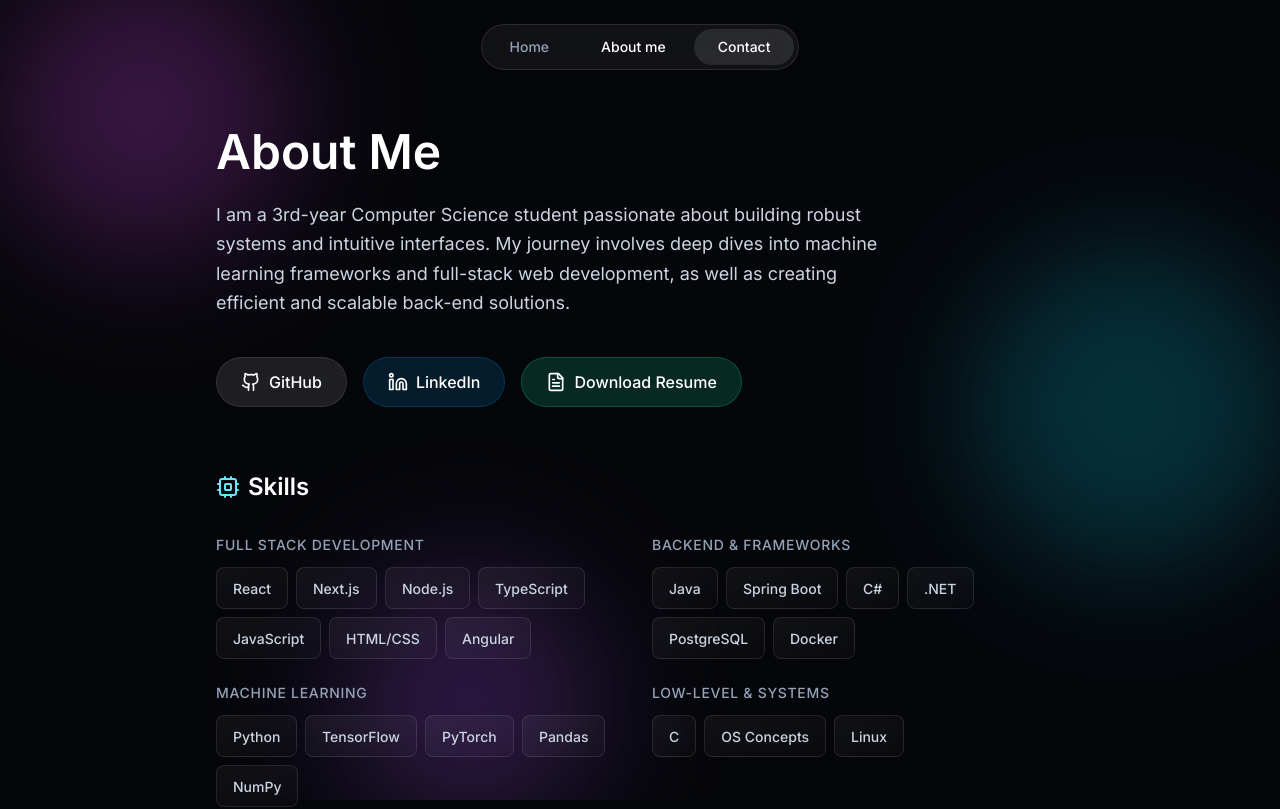
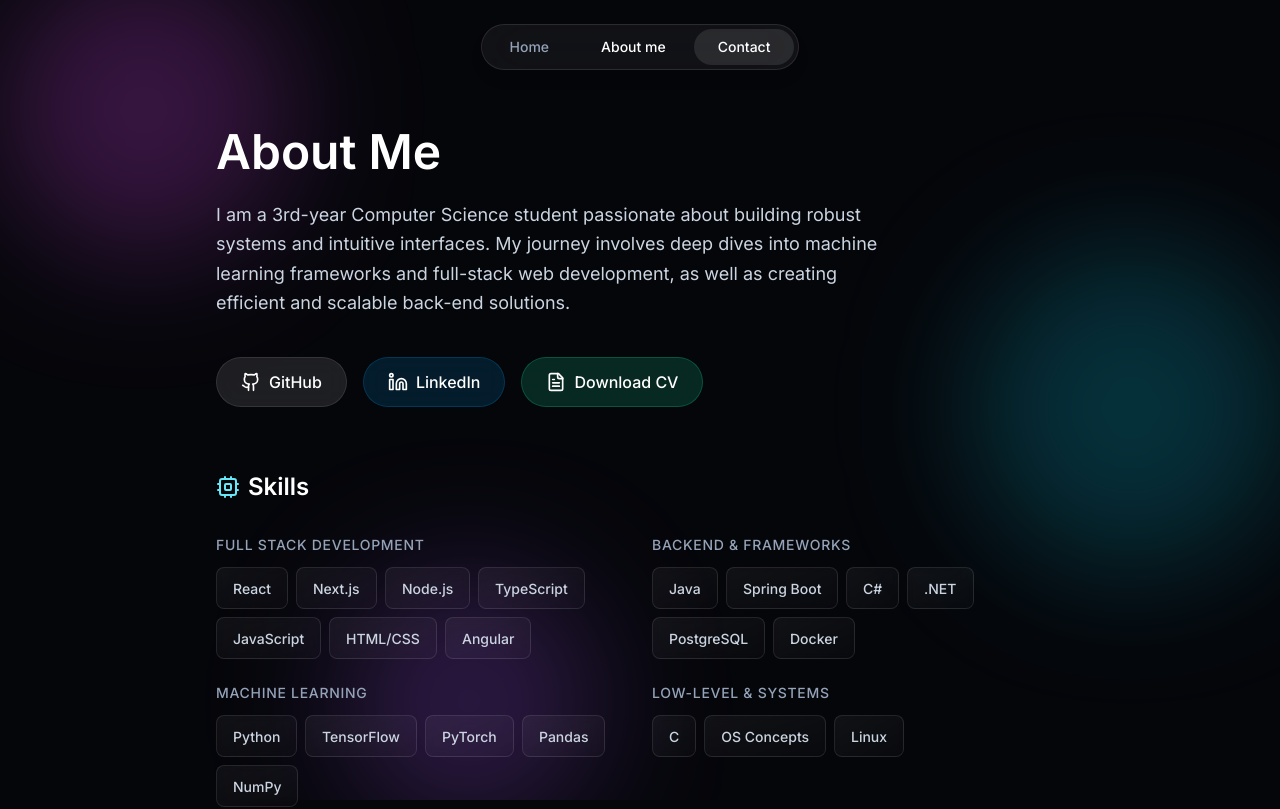
Before and after one commit to patric1304/Portfolio, a Next.js app: page /about in a window 1280 px wide. Shown: the top 809 px of the page. Built offline with nearby package versions, Linux system fonts and the light colour scheme.

Commit message:
changed the resume path and modified the Download CV from about me page

```diff
--- a/app/about/page.tsx
+++ b/app/about/page.tsx
@@ -55,12 +55,12 @@ export default function AboutPage() {
               LinkedIn
             </a>
             <a
-              href="/POP_PATRIC_CV.pdf"
+              href="/PATRIC_POP_CV.pdf"
               download
               className="inline-flex items-center gap-2 rounded-full bg-emerald-500/20 px-6 py-3 font-medium text-white hover:bg-emerald-500/30 hover:scale-105 hover:shadow-lg hover:shadow-emerald-500/50 transition-all duration-300 backdrop-blur-md border border-emerald-500/30"
             >
               <FileText className="size-5" />
-              Download Resume
+              Download CV
             </a>
           </div>
         </motion.div>
```
